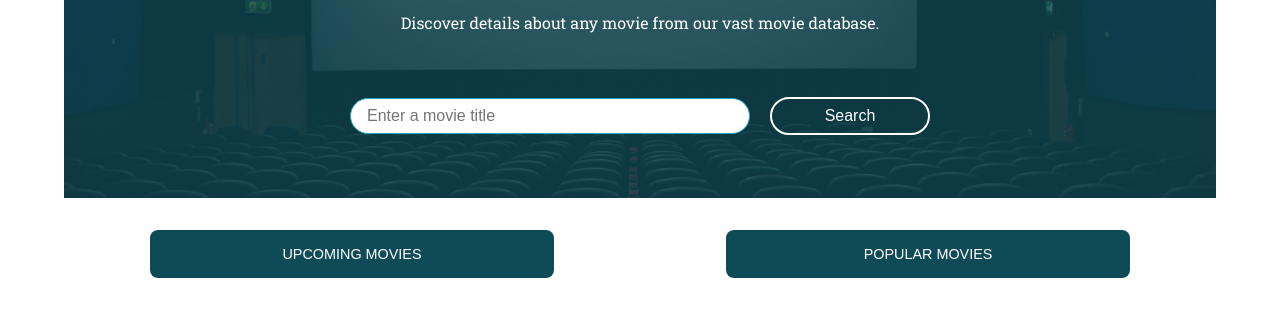
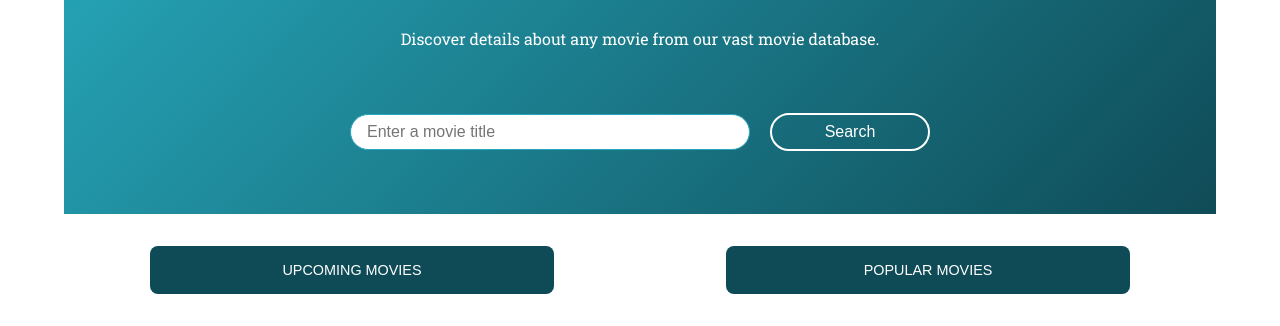
Before and after one commit to adrianm-arias/Cine-Quest, a website: page index.html in a window 1280 px wide. Shown: the part 201-527 px from the top of the page. Drawn offline with Linux system fonts and the light colour scheme; no server answers.

Commit message:
fix bg image for hero section

```diff
--- a/css/styles.css
+++ b/css/styles.css
@@ -77,14 +77,14 @@ header {
 /* main styling */
 
 .overlay {
-  background: rgba(15, 75, 87, 0.75);
+  background: rgb(38, 167, 186);
+  background: linear-gradient(135deg, rgba(38, 167, 186, 1) 0%, rgba(15, 75, 87, 1) 100%);
   width: 100%;
+  padding-top: 1rem;
 }
 
 .cover-image {
-  background-image: url("/images/empty-theatre.jpg");
-  background-size: cover;
-  background-position: center;
+  width: 100%;
 }
 
 .white-text {
--- a/index.html
+++ b/index.html
@@ -57,7 +57,7 @@
           </div>
         </div>
       </div>
-      <div class="" data-view="search-form">
+      <div data-view="search-form">
         <div class="row flex-row cover-image">
           <div class="overlay flex-row">
             <div class="column-full flex-column align-cont-center justify-content-center pad-left-right">
```
Also changed, not shown: 1 other file.
